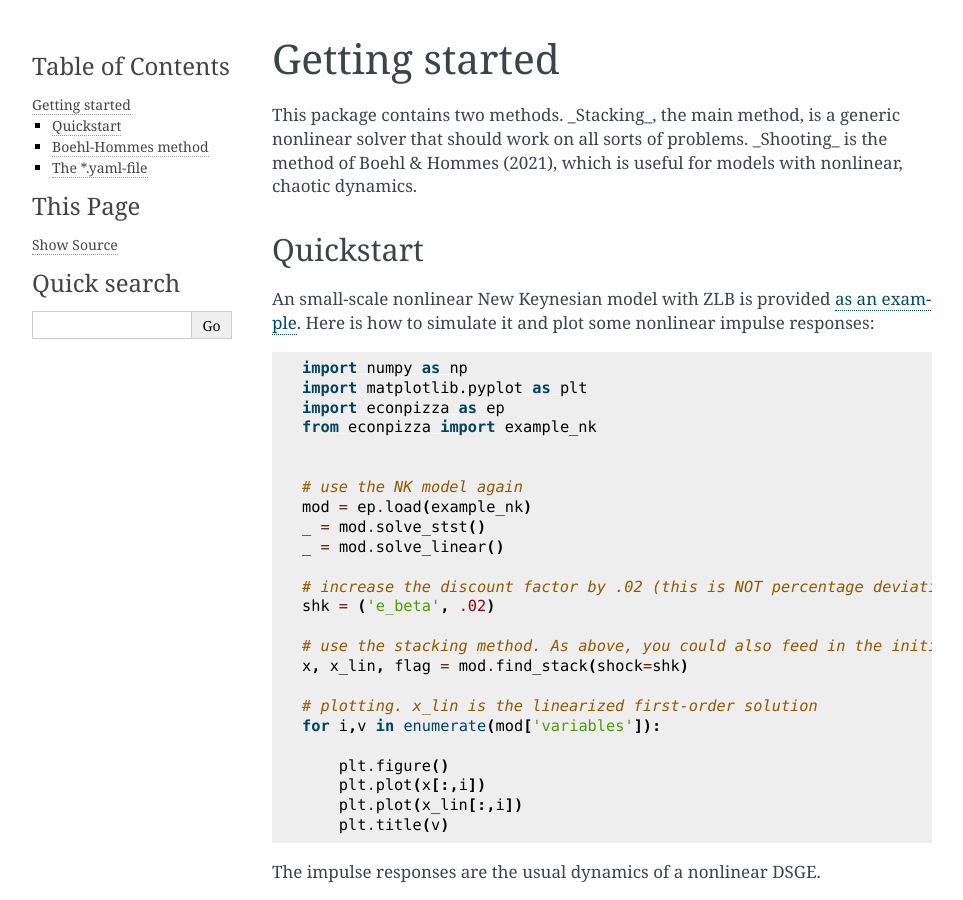
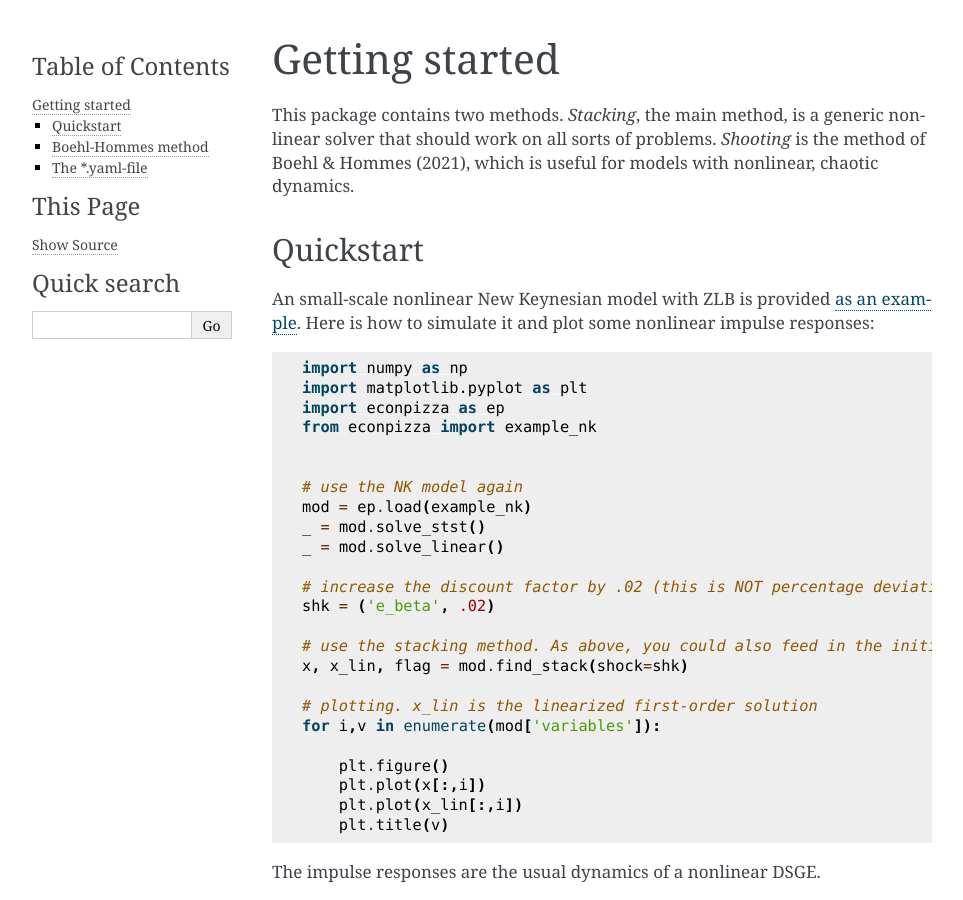
Before and after one commit to gboehl/econpizza, a Sphinx documentation site: the page built from docs/tutorial.rst, in a window 1280 px wide and 900 px high. Shown: the whole window, without its empty margins (148-1111 px from the left). Built offline with Sphinx 7.4.7, drawn with Linux system fonts in a browser that asks for light colours.

```diff
--- a/docs/tutorial.rst
+++ b/docs/tutorial.rst
@@ -1,7 +1,7 @@
 Getting started
 ===============
 
-This package contains two methods. _Stacking_, the main method, is a generic nonlinear solver that should work on all sorts of problems. _Shooting_ is the method of Boehl & Hommes (2021), which is useful for models with nonlinear, chaotic dynamics.
+This package contains two methods. *Stacking*, the main method, is a generic nonlinear solver that should work on all sorts of problems. *Shooting* is the method of Boehl & Hommes (2021), which is useful for models with nonlinear, chaotic dynamics.
 
 Quickstart
 ----------
```
